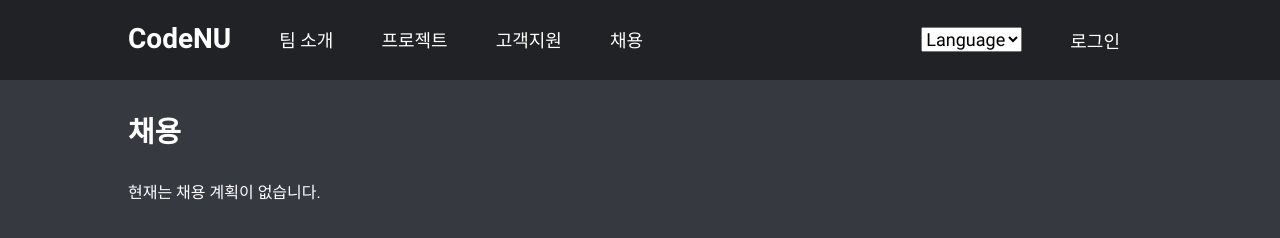
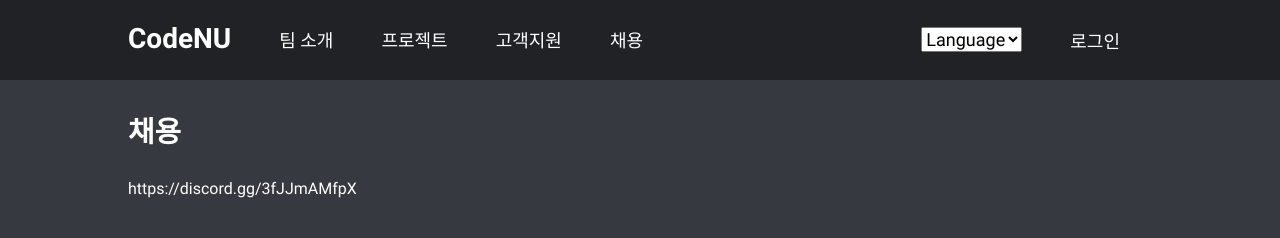
Before and after one commit to codenu/codenu.github.io, a plain HTML site: page hiring.html in a window 1280 px wide. Drawn offline with Linux system fonts and the light colour scheme; a web font is replaced by a local one.

Commit message:
Update hiring.html

```diff
--- a/hiring.html
+++ b/hiring.html
@@ -13,7 +13,7 @@
     <div id="main" style="width:80vw; margin-left:10%;">
         <p class="middleTitle">채용</p>
         <p>
-            현재는 채용 계획이 없습니다.<br>
+            https://discord.gg/3fJJmAMfpX<br>
         </p>
     </div>
 </body>
```
